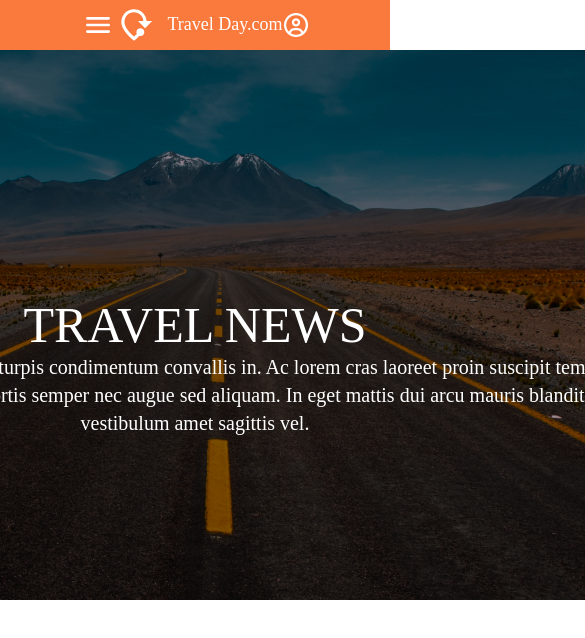
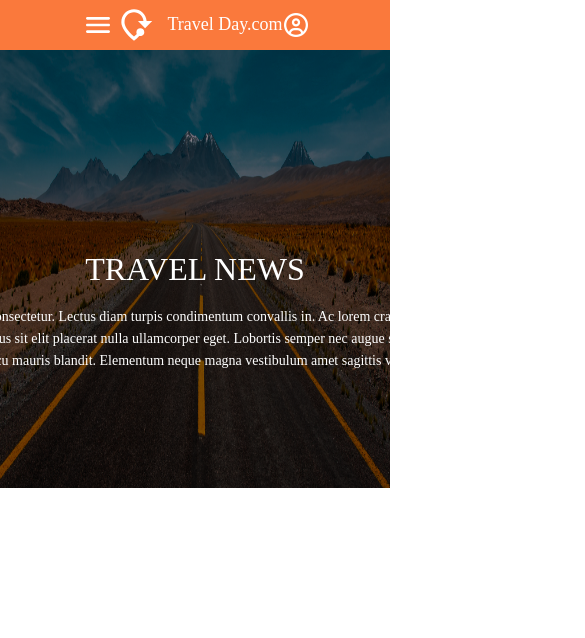
Before and after one commit to Nikavar/Homework9, a plain HTML site: page index.html in a window 390 px wide. Shown: the top 638 px of the page, 585 px wide, since content can reach past the window. Drawn offline with Linux system fonts and the light colour scheme.

Commit message:
some changes section1

```diff
--- a/css/laptops.css
+++ b/css/laptops.css
@@ -1,13 +1,36 @@
 @media (max-width:1300px) {
+
     /* header */
-   header{
-    padding-inline: 57px;
-   }
+    header {
+        padding-inline: 57px;
+    }
+
+    /* section1 */
+    .section1_img {
+        width: min(100%, 1300px);
+    }
+
+    .section1_p{
+        width: 1186px;
+    }
+
 }
 
 @media (max-width: 834px) {
+
     /* header */
-    header{
+    header {
         padding-inline: 46px;
     }
+
+    /* section1 */
+    .section1_img {
+        width: min(100%, 834px);
+        height: 438px;
+    }
+
+    .section1_p{
+        width: 742px;
+    }
+
 }
--- a/css/mobiles.css
+++ b/css/mobiles.css
@@ -1,6 +1,20 @@
 @media (max-width:375px) {
+
     /* header */
     header {
         padding-inline: 14px;
     }
+
+    /* section1 */
+    .section1_img {
+        width: min(100%, 375px);
+    }
+
+    .section1_p {
+        font-family: Kanit;
+        font-size: 14px;
+        font-weight: 400;
+        line-height: 22px;
+        text-align: center;
+    }
 }
--- a/css/style.css
+++ b/css/style.css
@@ -71,7 +71,7 @@
 }
 
 .section1_img {
-
+    width: width(100%, 1440px);
 }
 
 .section1_h3 {
@@ -81,7 +81,7 @@
     line-height: 75px;
     text-align: center;
     color: white;
-    position:absolute;
+    position: absolute;
 }
 
 .section1_p {
@@ -92,7 +92,7 @@
     font-weight: 400;
     line-height: 28px;
     color: white;
-    padding-top:140px;
+    padding-top: 140px;
     width: 1276px;
     align-content: center;
 }
--- a/css/tablets.css
+++ b/css/tablets.css
@@ -1,14 +1,36 @@
-@media (max-width:710px){
+@media (max-width:710px) {
+
     /* header */
-    header{
+    header {
         padding-inline: 42px;
     }
 
-    .burger{
+    .burger {
         display: block;
     }
 
-    .header_nav{
-        display: none;;
+    .header_nav {
+        display: none;
+    }
+
+    /* section1 */
+    .section1_img {
+        width: min(100%, 710px);
+    }
+
+    .section1_h3 {
+        font-family: Kanit;
+        font-size: 32px;
+        font-weight: 400;
+        line-height: 40px;
+        text-align: center;
+    }
+
+    .section1_p {
+        font-family: Kanit;
+        font-size: 14px;
+        font-weight: 400;
+        line-height: 22px;
+        text-align: center;
     }
 }
```
